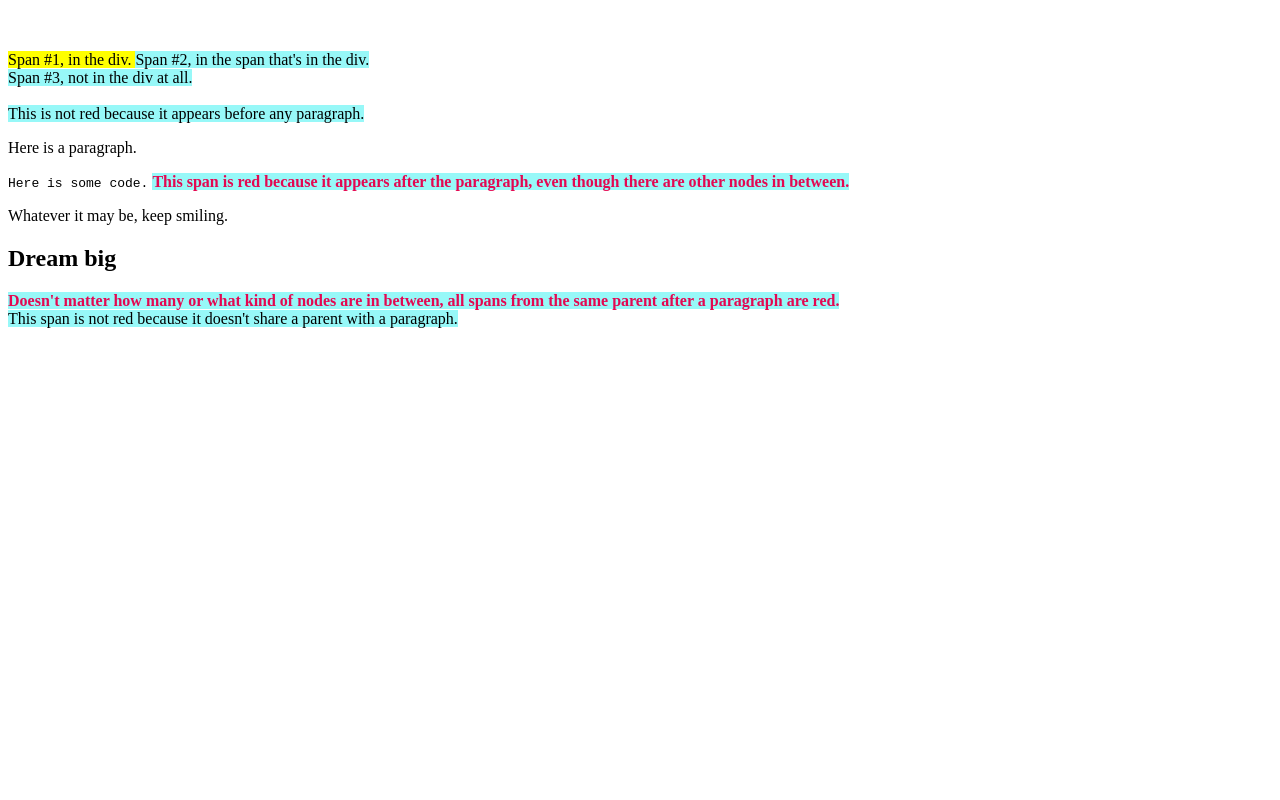
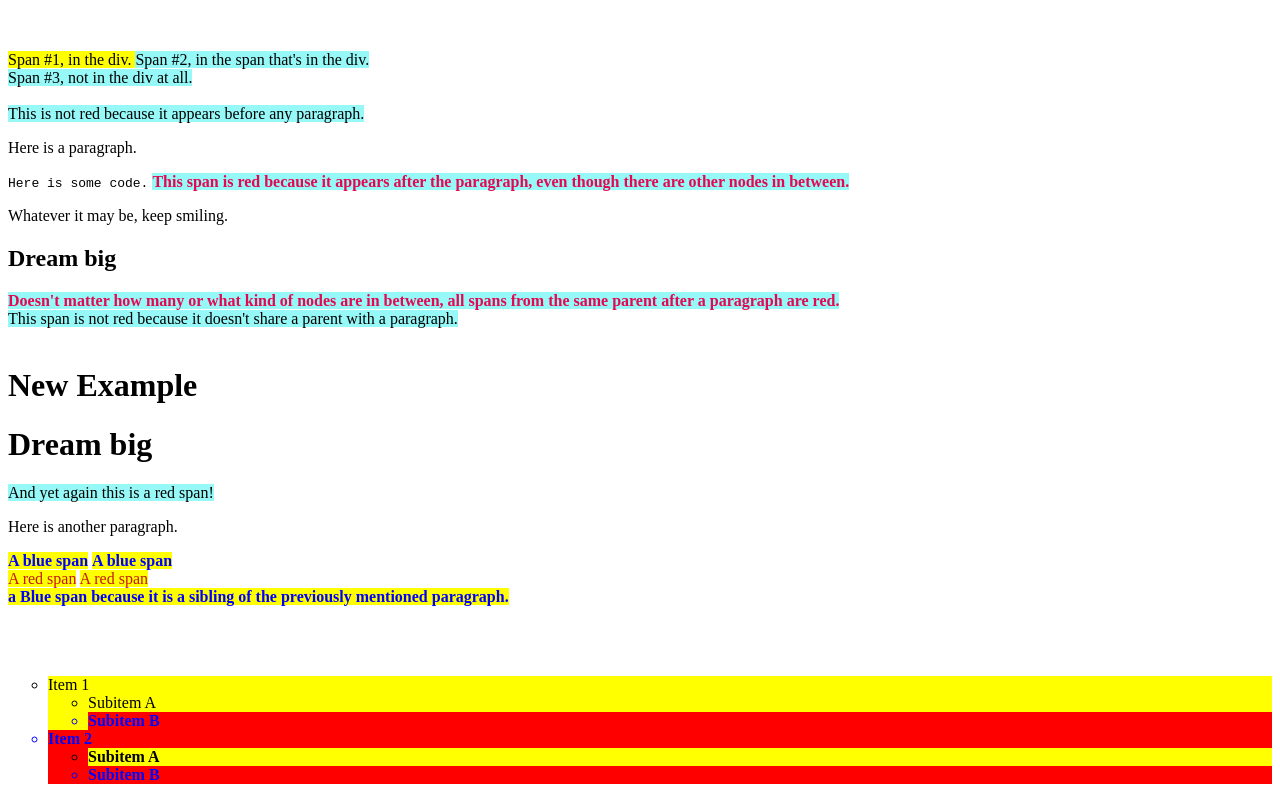
Before and after one commit to Naushad-7/Web-Dev, a plain HTML site: page Exercise/CSS_selectors.html in a window 1280 px wide. Shown: the part 541-1341 px from the top of the page. Before the commit the page ends 877 px from the top, so only its background shows below. Drawn offline with Linux system fonts and the light colour scheme.

Commit message:
More on CSS selectors

```diff
--- a/Exercise/CSS_selectors.html
+++ b/Exercise/CSS_selectors.html
@@ -48,7 +48,6 @@
 
       /* chlid Combinator */
 
-
       span {
         background-color: rgb(151, 248, 248);
         /* margin: 20px; */
@@ -61,13 +60,36 @@
         background-color: yellow;
       }
 
-
       /* Subsequent-sibling combinator */
       /* The subsequent-sibling combinator (~, a tilde) separeates two selectors and matches all instances of the second element that folow the first element (not necessarily immediately) and share the same parent element. */
 
       p ~ span {
         color: rgb(228, 7, 81);
         font-weight: bold;
+      }
+
+      /* complext selector with subsequent-sibling combinator */
+
+      .foo p ~ .foo span {
+        color: rgb(196, 24, 12);
+      }
+      .foo p ~ span {
+        color: blue;
+      }
+
+      /* Descendant  Combubanator  */
+
+      /* The descendant combinator typically represnted by a single space (" ") character-combines two selectors such that elements matched by the second selector are selected if they have an ancestor  (parent, parent's parent, parent's parent's parent, etc.) element matching the first selector. Selectors that utilize a descendant combinator are called descendant sekectors  */
+
+      li {
+        list-style-type: disc;
+      }
+
+      li li {
+        list-style-type: square;
+      }
+      ul li{
+        list-style-type: circle;
       }
     </style>
   </head>
@@ -82,9 +104,9 @@
         parent.
       </p>
     </div>
-    <br>
-    <br>
-    <br>
+    <br />
+    <br />
+    <br />
 
     <div class="list">
       <ul>
@@ -95,9 +117,9 @@
         <li>five</li>
       </ul>
     </div>
-    <br>
-    <br>
-    <br>
+    <br />
+    <br />
+    <br />
     <div>
       <span>
         Span #1, in the div.
@@ -105,27 +127,65 @@
       </span>
     </div>
     <span>Span #3, not in the div at all.</span>
-    <br>
-    <br>
+    <br />
+    <br />
     <article>
       <span>This is not red because it appears before any paragraph.</span>
       <p>Here is a paragraph.</p>
       <code>Here is some code.</code>
       <span>
-          This span is red because it appears after the paragraph, even though there
-          are other nodes in between.
+        This span is red because it appears after the paragraph, even though
+        there are other nodes in between.
       </span>
       <p>Whatever it may be, keep smiling.</p>
       <h1>Dream big</h1>
       <span>
-          Doesn't matter how many or what kind of nodes are in between, all spans from
-          the same parent after a paragraph are red.
+        Doesn't matter how many or what kind of nodes are in between, all spans
+        from the same parent after a paragraph are red.
       </span>
     </article>
     <span>
       This span is not red because it doesn't share a parent with a paragraph.
     </span>
 
+    <br />
+    <br />
+    <h1>New Example</h1>
+    <h1>Dream big</h1>
+    <span>And yet again this is a red span!</span>
+    <div class="foo">
+      <p>Here is another paragraph.</p>
+      <span>A blue span</span>
+      <span>A blue span</span>
+      <div class="foo">
+        <span>A red span</span>
+        <span>A red span</span>
+      </div>
+      <span
+        >a Blue span because it is a sibling of the previously mentioned
+        paragraph.</span
+      >
+    </div>
 
+    <br />
+    <br />
+    <br />
+
+    <ul>
+      <li>
+        <div>Item 1</div>
+        <ul>
+          <li>Subitem A</li>
+          <li>Subitem B</li>
+        </ul>
+      </li>
+      <li>
+        <div>Item 2</div>
+        <ul>
+          <li>Subitem A</li>
+          <li>Subitem B</li>
+        </ul>
+      </li>
+    </ul>
   </body>
 </html>
```
Lines whose indentation alone changed are shown as unchanged.
